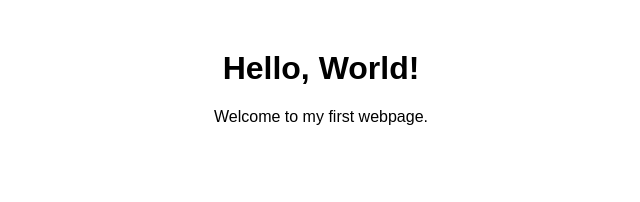
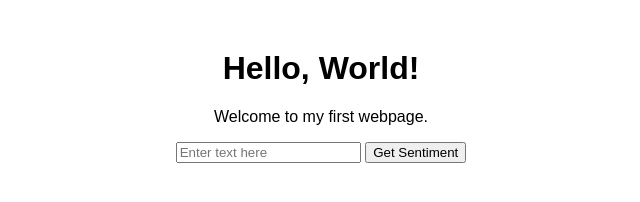
Before and after one commit to Net-Gene/html-oauth-sentiment-app, a plain HTML site: page index.html in a window 1280 px wide. Shown: the whole page, without its empty margins (319-959 px from the left). Drawn offline with Linux system fonts and the light colour scheme.

```diff
--- a/index.html
+++ b/index.html
@@ -11,9 +11,35 @@
             margin: 50px;
         }
     </style>
+    <script>
+        // Function to send a request to the Rahti backend
+        function getSentiment() {
+            const inputText = document.getElementById('textInput').value;
+
+            fetch('https://cc-module-5-backend-git-cloud-computing-2025-dorian.2.rahtiapp.fi/sentiment', {
+                method: 'POST',
+                headers: {
+                    'Content-Type': 'application/json'
+                },
+                body: JSON.stringify({ text: inputText })
+            })
+            .then(response => response.json())
+            .then(data => {
+                document.getElementById('result').innerText = `Sentiment: ${data.sentiment}`;
+            })
+            .catch(error => {
+                console.error('Error:', error);
+            });
+        }
+    </script>
 </head>
 <body>
     <h1>Hello, World!</h1>
     <p>Welcome to my first webpage.</p>
+
+    <input type="text" id="textInput" placeholder="Enter text here">
+    <button onclick="getSentiment()">Get Sentiment</button>
+
+    <p id="result"></p>
 </body>
 </html>
```
Also changed, not shown: 2 other files.
